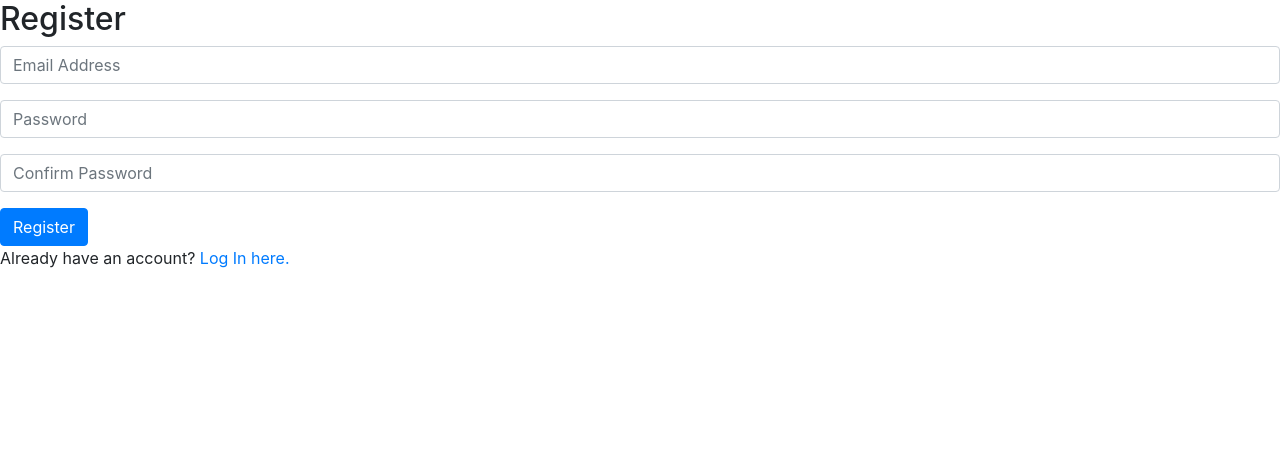
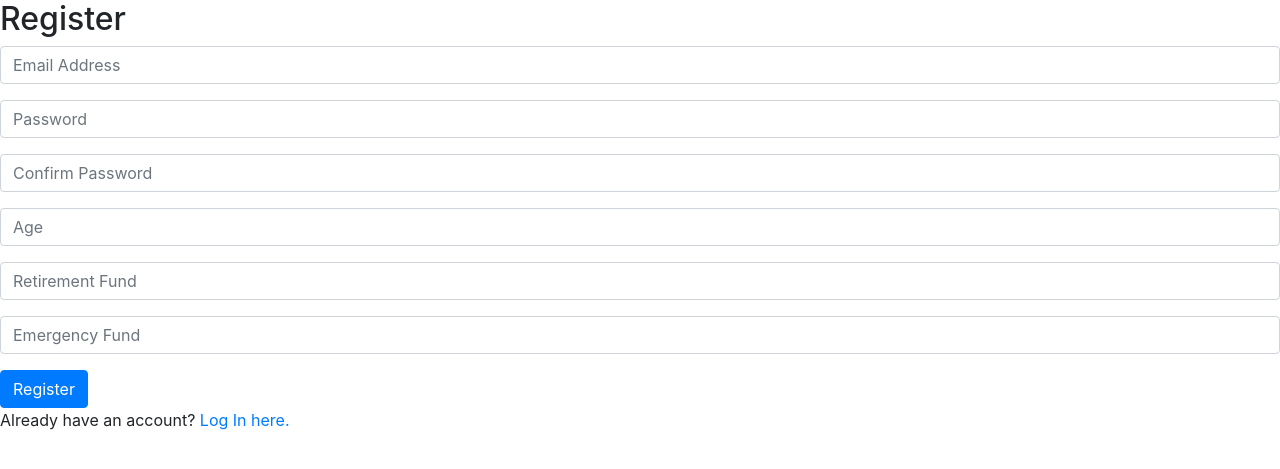
Before and after one commit to ArshPelia/BudgetES, a Django app: page /register in a window 1280 px wide. Shown: the top 469 px of the page. Run offline with Django 4.2, Linux system fonts and the light colour scheme; some libraries are stand-ins or nearby versions.

Commit message:
added age & funds to register page

```diff
--- a/ES/ESapp/templates/ESapp/register.html
+++ b/ES/ESapp/templates/ESapp/register.html
@@ -11,13 +11,22 @@
     <form action="{% url 'register' %}" method="post">
         {% csrf_token %}
         <div class="form-group">
-            <input class="form-control" type="email" name="email" placeholder="Email Address">
+            <input class="form-control" type="email" name="email" placeholder="Email Address"required>
         </div>
         <div class="form-group">
-            <input class="form-control" type="password" name="password" placeholder="Password">
+            <input class="form-control" type="password" name="password" placeholder="Password"required>
         </div>
         <div class="form-group">
-            <input class="form-control" type="password" name="confirmation" placeholder="Confirm Password">
+            <input class="form-control" type="password" name="confirmation" placeholder="Confirm Password"required>
+        </div>
+        <div class="form-group">
+            <input class="form-control" type="number" name="age" placeholder="Age" required>
+        </div>
+        <div class="form-group">
+            <input class="form-control" type="number" name="ret_fund" placeholder="Retirement Fund"required>
+        </div>
+        <div class="form-group">
+            <input class="form-control" type="number" name="emg_fund" placeholder="Emergency Fund"required>
         </div>
         <input class="btn btn-primary" type="submit" value="Register">
     </form>
--- a/ES/ESapp/views.py
+++ b/ES/ESapp/views.py
@@ -27,6 +27,7 @@ as long as the user is signed in, this function renders the ESapp/inbox.html tem
 
 """
 
+
 def index(request):
 
     # Authenticated users view their inbox
@@ -36,6 +37,7 @@ def index(request):
     # Everyone else is prompted to sign in
     else:
         return HttpResponseRedirect(reverse("login"))
+
 
 def login_view(request):
     if request.method == "POST":
@@ -56,13 +58,21 @@ def login_view(request):
     else:
         return render(request, "ESapp/login.html")
 
+
 def logout_view(request):
     logout(request)
     return HttpResponseRedirect(reverse("index"))
 
+
 def register(request):
     if request.method == "POST":
         email = request.POST["email"]
+        age = request.POST["age"]
+        ret_fund = request.POST["ret_fund"]
+        emg_fund = request.POST["emg_fund"]
+        print(str(age))
+        print(str(ret_fund))
+        print(str(emg_fund))
 
         # Ensure password matches confirmation
         password = request.POST["password"]
@@ -74,7 +84,11 @@ def register(request):
 
         # Attempt to create new user
         try:
-            user = User.objects.create_user(email, email, password)
+            user = User.objects.create_user(
+                username=email, email=email, password=password)
+            user.age = age  # Set age field
+            user.ret_fund = ret_fund  # Set ret_fund field
+            user.emg_fund = emg_fund  # Set emg_fund field
             user.save()
         except IntegrityError as e:
             print(e)
```
Also changed, not shown: ES/db.sqlite3.
